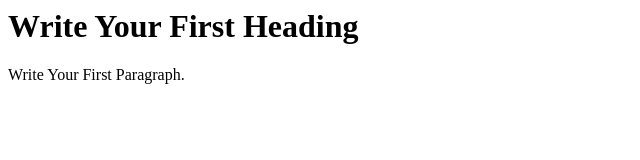
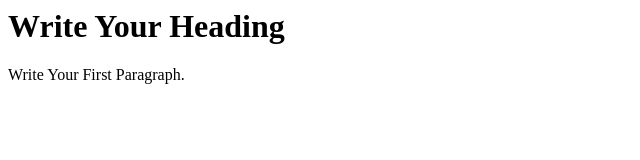
Before and after one commit to komaljanardhandhote/testrepo, a plain HTML site: page index.html in a window 1280 px wide. Shown: the whole page, without its empty margins (0-640 px from the left). Drawn offline with Linux system fonts and the light colour scheme.

Commit message:
changing h3

```diff
--- a/index.html
+++ b/index.html
@@ -4,7 +4,7 @@
 <title>Web page title</title>
 </head>
 <body>
-<h1>Write Your First Heading</h1>
+<h1>Write Your Heading</h1>
 <p>Write Your First Paragraph.</p>
 </body>
 </html>
```
